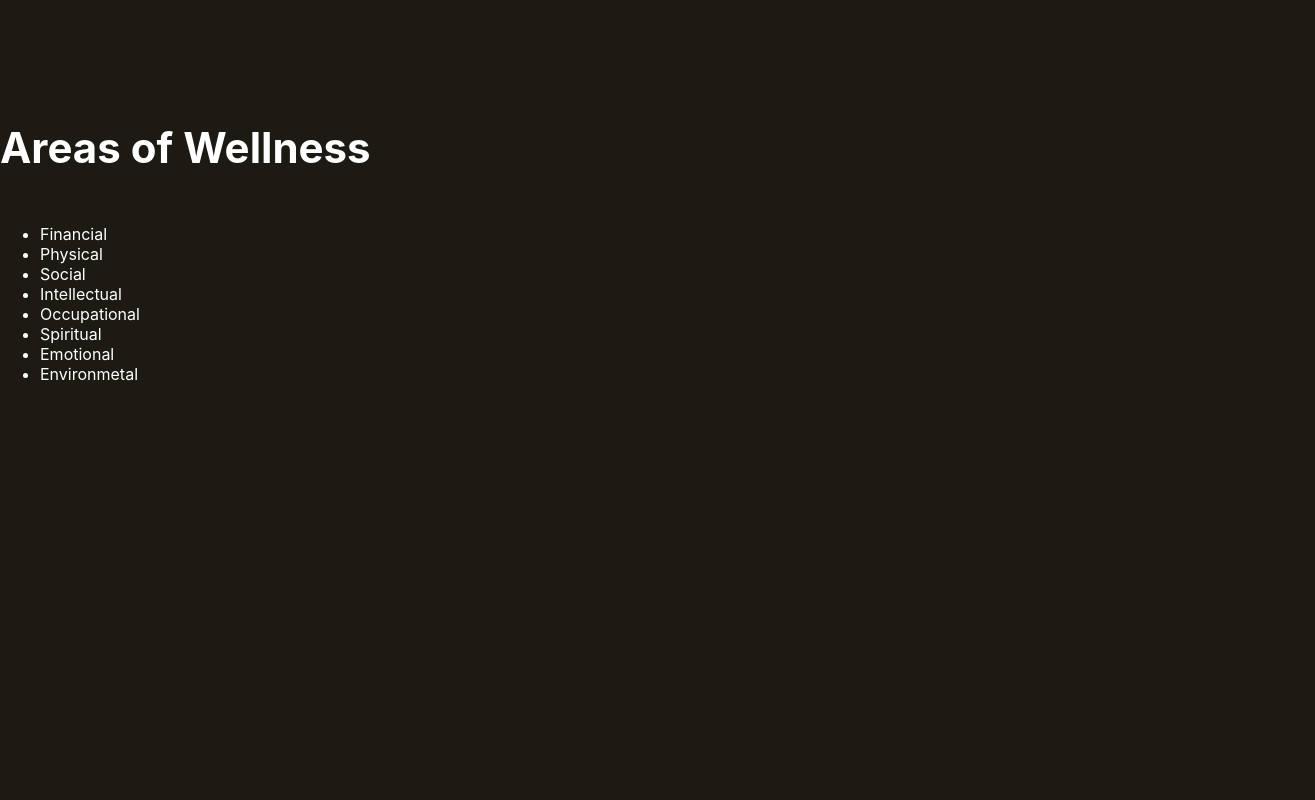
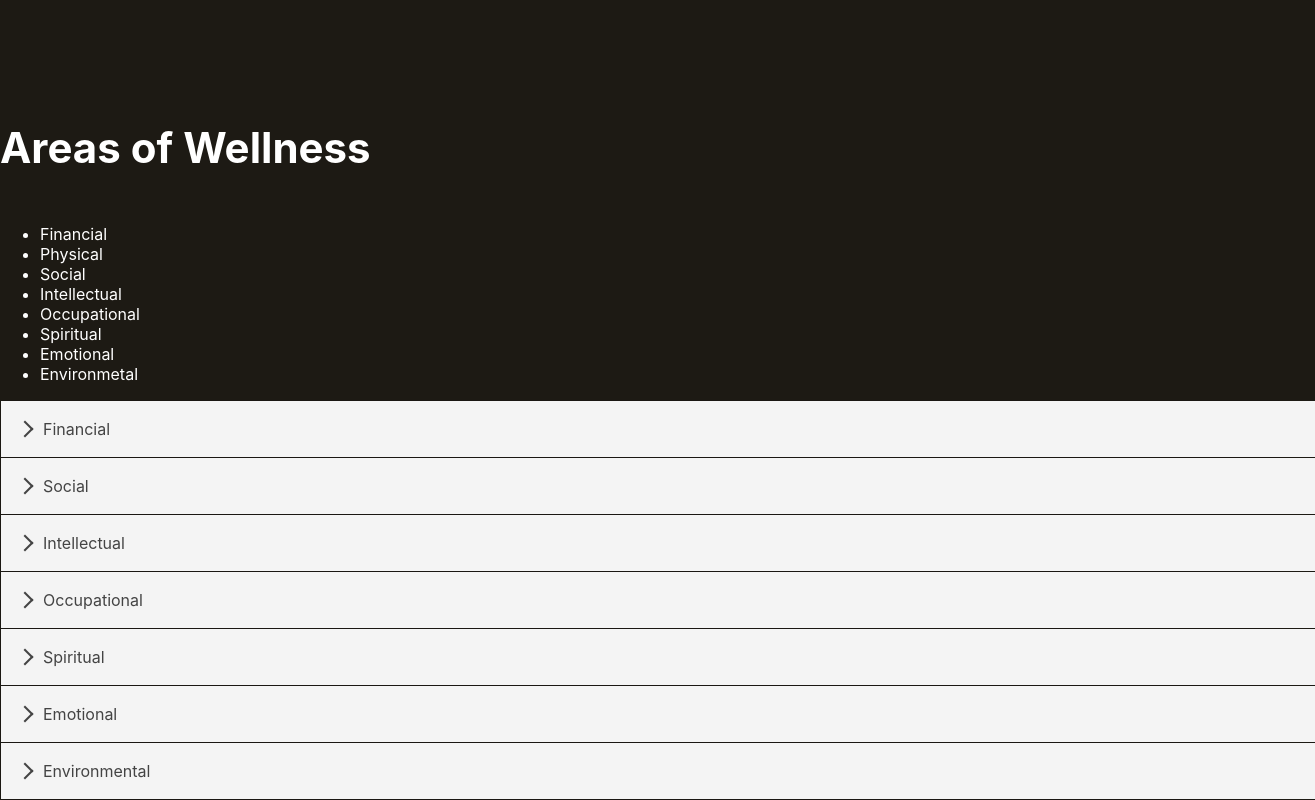
Before and after one commit to TanyaSelvog/wellness-app, a React (Create React App) app: page / in a window 1280 px wide. Shown: the part 713-1513 px from the top of the page, 1315 px wide, since content can reach past the window. Before the commit the page ends 1113 px from the top, so only its background shows below. Built offline with nearby package versions, Linux system fonts and the light colour scheme.

Commit message:
added access. accordion example

```diff
--- a/package.json
+++ b/package.json
@@ -7,6 +7,7 @@
     "@testing-library/react": "^11.2.5",
     "@testing-library/user-event": "^12.8.3",
     "react": "^17.0.1",
+    "react-accessible-accordion": "^3.3.4",
     "react-dom": "^17.0.1",
     "react-scripts": "4.0.3",
     "react-scroll": "^1.8.2",
--- a/src/App.jsx
+++ b/src/App.jsx
@@ -1,6 +1,7 @@
 
 import Header from './components/header';
 import Areas from './components/areas';
+import Example from './components/example';
 import './App.css';
 
 function App() {
@@ -8,6 +9,7 @@ function App() {
     <>
     <Header/>
     <Areas/>
+    <Example/>
     </>
   );
 }
--- /dev/null
+++ b/src/components/example.js
@@ -0,0 +1,121 @@
+import React, { Component } from 'react'
+
+import {
+    Accordion,
+    AccordionItem,
+    AccordionItemHeading,
+    AccordionItemButton,
+    AccordionItemPanel,
+} from 'react-accessible-accordion';
+
+import 'react-accessible-accordion/dist/fancy-example.css';
+export default function Example() {
+    return (
+        <Accordion>
+            <AccordionItem>
+                <AccordionItemHeading>
+                    <AccordionItemButton>
+                       Financial
+                    </AccordionItemButton>
+                </AccordionItemHeading>
+                <AccordionItemPanel>
+                    <p>
+                        Exercitation in fugiat est ut ad ea cupidatat ut in
+                        cupidatat occaecat ut occaecat consequat est minim minim
+                        esse tempor laborum consequat esse adipisicing eu
+                        reprehenderit enim.
+                    </p>
+                </AccordionItemPanel>
+            </AccordionItem>
+            <AccordionItem>
+                <AccordionItemHeading>
+                    <AccordionItemButton>
+                       Social
+                    </AccordionItemButton>
+                </AccordionItemHeading>
+                <AccordionItemPanel>
+                    <p>
+                        Exercitation in fugiat est ut ad ea cupidatat ut in
+                        cupidatat occaecat ut occaecat consequat est minim minim
+                        esse tempor laborum consequat esse adipisicing eu
+                        reprehenderit enim.
+                    </p>
+                </AccordionItemPanel>
+            </AccordionItem>
+            <AccordionItem>
+                <AccordionItemHeading>
+                    <AccordionItemButton>
+                       Intellectual
+                    </AccordionItemButton>
+                </AccordionItemHeading>
+                <AccordionItemPanel>
+                    <p>
+                        Exercitation in fugiat est ut ad ea cupidatat ut in
+                        cupidatat occaecat ut occaecat consequat est minim minim
+                        esse tempor laborum consequat esse adipisicing eu
+                        reprehenderit enim.
+                    </p>
+                </AccordionItemPanel>
+            </AccordionItem>
+            <AccordionItem>
+                <AccordionItemHeading>
+                    <AccordionItemButton>
+                       Occupational
+                    </AccordionItemButton>
+                </AccordionItemHeading>
+                <AccordionItemPanel>
+                    <p>
+                        Exercitation in fugiat est ut ad ea cupidatat ut in
+                        cupidatat occaecat ut occaecat consequat est minim minim
+                        esse tempor laborum consequat esse adipisicing eu
+                        reprehenderit enim.
+                    </p>
+                </AccordionItemPanel>
+            </AccordionItem>
+            <AccordionItem>
+                <AccordionItemHeading>
+                    <AccordionItemButton>
+                       Spiritual
+                    </AccordionItemButton>
+                </AccordionItemHeading>
+                <AccordionItemPanel>
+                    <p>
+                        Exercitation in fugiat est ut ad ea cupidatat ut in
+                        cupidatat occaecat ut occaecat consequat est minim minim
+                        esse tempor laborum consequat esse adipisicing eu
+                        reprehenderit enim.
+                    </p>
+                </AccordionItemPanel>
+            </AccordionItem>
+            <AccordionItem>
+                <AccordionItemHeading>
+                    <AccordionItemButton>
+                       Emotional
+                    </AccordionItemButton>
+                </AccordionItemHeading>
+                <AccordionItemPanel>
+                    <p>
+                        Exercitation in fugiat est ut ad ea cupidatat ut in
+                        cupidatat occaecat ut occaecat consequat est minim minim
+                        esse tempor laborum consequat esse adipisicing eu
+                        reprehenderit enim.
+                    </p>
+                </AccordionItemPanel>
+            </AccordionItem>
+            <AccordionItem>
+                <AccordionItemHeading>
+                    <AccordionItemButton>
+                        Environmental
+                    </AccordionItemButton>
+                </AccordionItemHeading>
+                <AccordionItemPanel>
+                    <p>
+                        In ad velit in ex nostrud dolore cupidatat consectetur
+                        ea in ut nostrud velit in irure cillum tempor laboris
+                        sed adipisicing eu esse duis nulla non.
+                    </p>
+                </AccordionItemPanel>
+            </AccordionItem>
+        </Accordion>
+    );
+}
```
Also changed, not shown: src/components/areas.js (line endings or trailing spaces), 1 other file (tests, documents, lock files or other folders).
